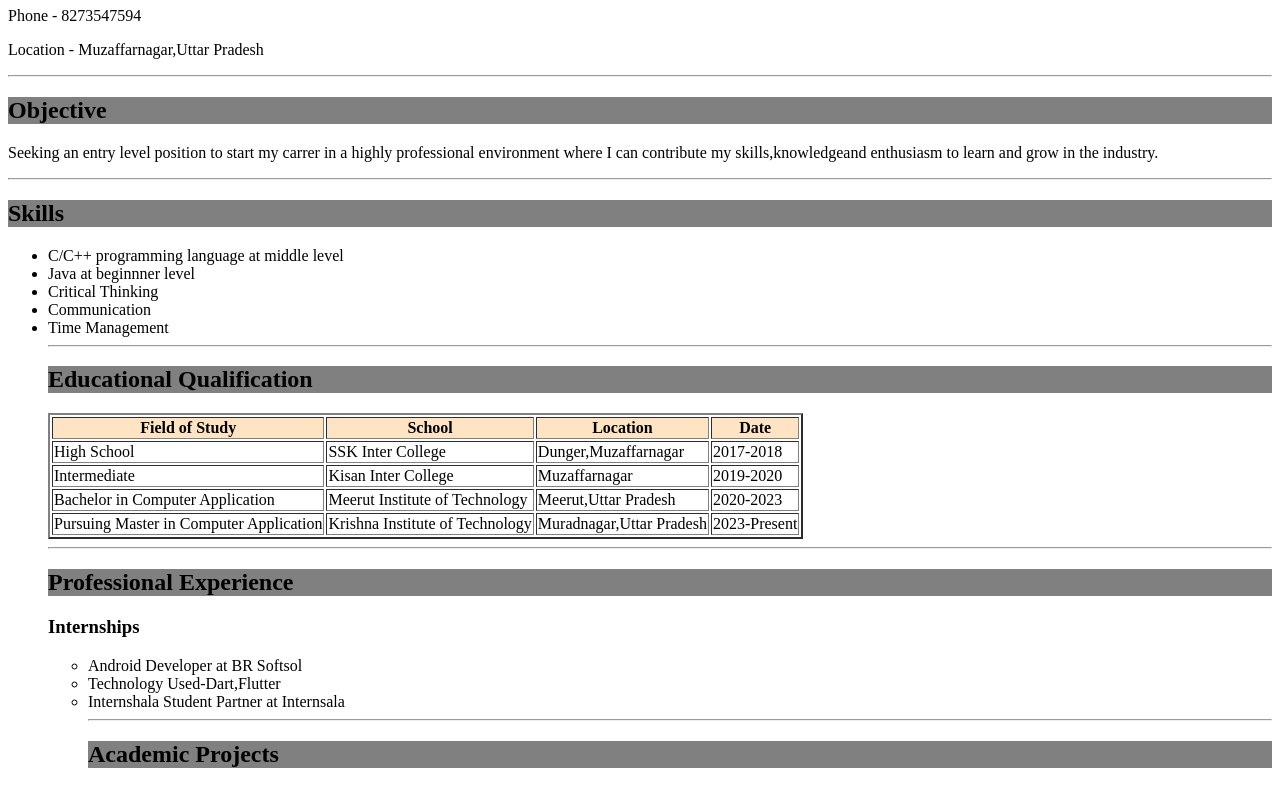
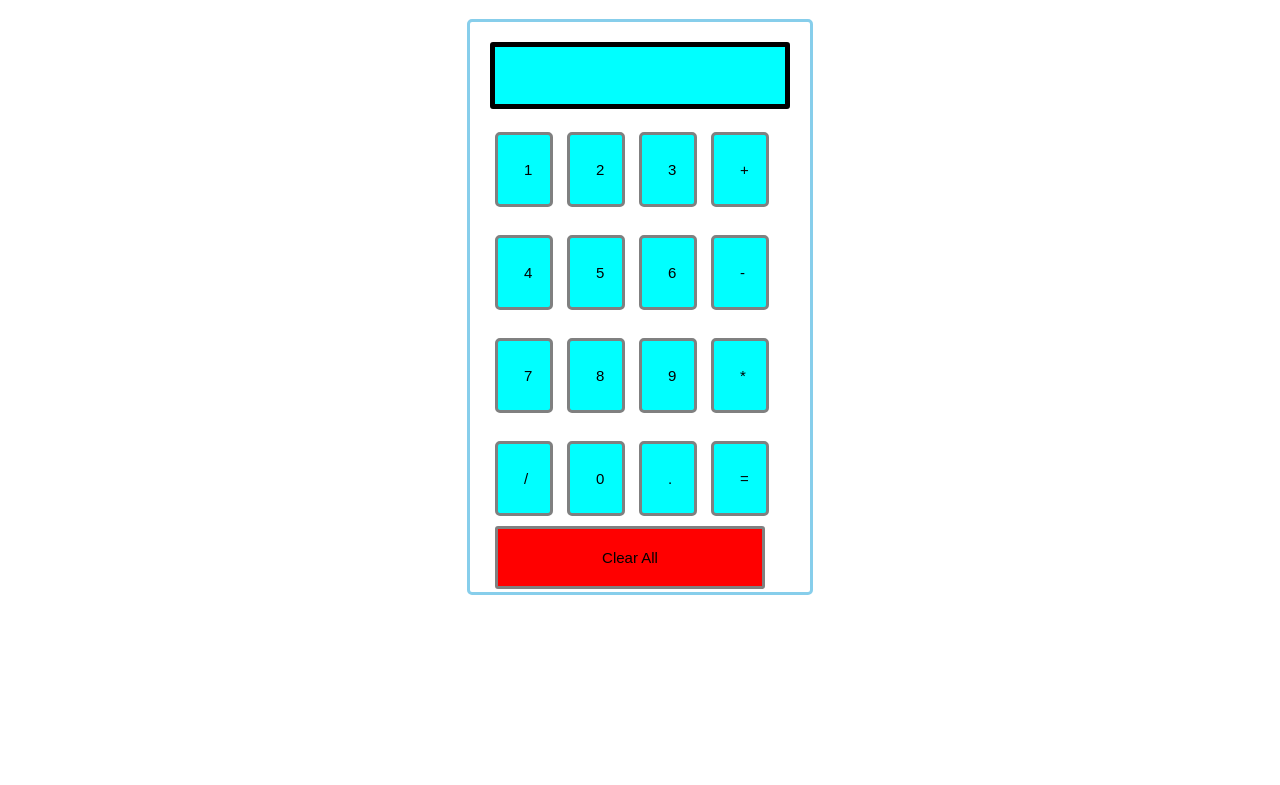
Before and after one commit to Tanu0090/Tanu0090.github.io, a plain HTML site: page index.html in a window 1280 px wide. Shown: the part 107-892 px from the top of the page. After the commit the page ends 800 px from the top, so only its background shows below. Drawn offline with Linux system fonts and the light colour scheme.

Commit message:
Add files via upload

```diff
--- a/index.html
+++ b/index.html
@@ -1,133 +1,99 @@
 <!DOCTYPE html>
-<html lang="en">
+<html lang = "en">
 <head>
-       <meta charset="UTF-8">
-       <meta http-equiv="X-UA-Compatible" content"IE=edge">
-       <name="viewport" content="width=device=width, intial-scale=1.0">
-       <title>Tanu's Resume</title>
-       <style>
-        h2{
-            background-color: gray;
-        }
+<title> JavaScript Calculator </title>
 
-        h4{
-            background-color: aquamarine;
-            text-decoration: none;
-        }
-       </style>
+<style>
+h1 {
+	text-align: center;
+	padding: 23px;
+	background-color: skyblue;
+	color: white;
+	}
+
+#clear{
+width: 270px;
+border: 3px solid gray;
+	border-radius: 3px;
+	padding: 20px;
+	background-color: red;
+}
+
+.formstyle
+{
+width: 300px;
+height: 530px;
+margin: auto;
+border: 3px solid skyblue;
+border-radius: 5px;
+padding: 20px;
+}
+
+
+
+input
+{
+width: 20px;
+background-color: aqua;
+color: black;
+border: 3px solid gray;
+	border-radius: 5px;
+	padding: 26px;
+	margin: 5px;
+	font-size: 15px;
+}
+
+
+#calc{
+width: 250px;
+border: 5px solid black;
+	border-radius: 3px;
+	padding: 20px;
+	margin: auto;
+}
+
+</style>
+
 </head>
 <body>
+<h1> Calculator Program in JavaScript </h1>
+<div class= "formstyle">
+<form name = "form1">
 
-          <h1><u> Tanu Malik</u> </h1>
-          <p>   Email    - tanumalik088@gmail.com</p>
-          <p>   Phone    - 8273547594</p>
-          <p>Location - Muzaffarnagar,Uttar Pradesh<p>
+	<!-- This input box shows the button pressed by the user in calculator. -->
+  <input id = "calc" type ="text" name = "answer"> <br> <br>
+  <!-- Display the calculator button on the screen. -->
+  <!-- onclick() function display the number prsses by the user. -->
+  <input type = "button" value = "1" onclick = "form1.answer.value += '1' ">
+  <input type = "button" value = "2" onclick = "form1.answer.value += '2' ">
+  <input type = "button" value = "3" onclick = "form1.answer.value += '3' ">
+   <input type = "button" value = "+" onclick = "form1.answer.value += '+' ">
+  <br> <br>
 
-          <hr>
+  <input type = "button" value = "4" onclick = "form1.answer.value += '4' ">
+  <input type = "button" value = "5" onclick = "form1.answer.value += '5' ">
+  <input type = "button" value = "6" onclick = "form1.answer.value += '6' ">
+  <input type = "button" value = "-" onclick = "form1.answer.value += '-' ">
+  <br> <br>
 
-          <h2>Objective</h2>
-          <p>Seeking an entry level position to start my carrer in a highly professional environment where I can contribute my skills,knowledgeand enthusiasm to learn and grow in the industry.
-          <hr>
-          <h2>Skills</h2>
-          <ul>
-          <li>C/C++ programming language at middle level</li>
-          <li>Java at beginnner level </li>
-          <li>Critical Thinking</li>
-          <li>Communication</li>
-          <li>Time Management</li>
-          <hr>
-          <h2>Educational Qualification</h2>
-          <table border="2">
-          <tr>
-             <th style="background-color: bisque"> Field of Study</th>
-             <th  style="background-color: bisque"> School</th>
-             <th  style="background-color: bisque">Location</th>
-             <th  style="background-color: bisque">Date</th>
-             </tr>
-           <tr>
-             <td>High School </td>
-             <td>SSK Inter College</td>
-             <td>Dunger,Muzaffarnagar</td>
-             <td>2017-2018</td>
-             </tr>
-            <tr>
-             <td>Intermediate</td>
-             <td> Kisan Inter College </td>
-             <td>Muzaffarnagar</td>
-             <td>2019-2020</td>
-             </tr>
-             <tr>
-             <td>Bachelor in Computer Application</td>
-             <td>Meerut Institute of Technology</td>
-             <td>Meerut,Uttar Pradesh </td>
-             <td>2020-2023</td>
-             </tr>
-             <tr>
-             <td>Pursuing Master in Computer Application </td>
-             <td>Krishna Institute of Technology</td>
-             <td>Muradnagar,Uttar Pradesh</td>
-             <td>2023-Present</td>
-             </tr>
+  <input type = "button" value = "7" onclick = "form1.answer.value += '7' ">
+  <input type = "button" value = "8" onclick = "form1.answer.value += '8' ">
+  <input type = "button" value = "9" onclick = "form1.answer.value += '9' ">
+  <input type = "button" value = "*" onclick = "form1.answer.value += '*' ">
+  <br> <br>
 
-          <table>
-          <hr>
-          <h2>Professional Experience</h2>
-          <h3>Internships</h3>
-          <ul>
-          <li>Android Developer at BR Softsol</li>
-          <li>Technology Used-Dart,Flutter</li>
-          <li>Internshala Student Partner at Internsala </li>
-          <hr>
-          <h2>Academic Projects</h2>
-          <h3>Student Management System</h3>
 
-          <li>Role-- Represntative & Documentation</li>
-          <h3>Anti-Social App</h3>
-          <li>Team Member</li>
-          <li>SAP Next GEN Hackthon</li>
-          <hr>
-          <h2>Certifications</h2>
+  <input type = "button" value = "/" onclick = "form1.answer.value += '/' ">
+  <input type = "button" value = "0" onclick = "form1.answer.value += '0' ">
+    <input type = "button" value = "." onclick = "form1.answer.value += '.' ">
+	<!-- When we click on the '=' button, the onclick() shows the sum results on the calculator screen. -->
+  <input type = "button" value = "=" onclick = "form1.answer.value = eval(form1.answer.value) ">
+  <br>
+  <!-- Display the Cancel button and erase all data entered by the user. -->
+  <input type = "button" value = "Clear All" onclick = "form1.answer.value = ' ' " id= "clear" >
+  <br>
 
-          <li>Critical Thinking</li>
-          <h4>Linkedin</h4>
-
-          <li>Certificate of AMCAT Team</li>
-          <h4>AMCAT</h4>
-
-          <li>Certificate of Accomplishment(Coding Contest)</li>
-          <h4>Kickstart</h4>
-
-          <li>Certificate of Zuno Fellowship Program</li>
-          <h4>Zuno</h4>
-
-          <li>Certificate AWS Training</li>
-
-          <h4>Meerut institute of Technology</h4>
-          <li>Certificate of Virtual ERP Sim India Competition</li>
-          <h4>SAP University Alliances</h4>
-
-          <li>Offer letter of ISP </li>
-          <h4>Internshala</h4>
-
-          <li>Participation certificate  </li>
-          <h4>PreBytes</h4>
-
-          <li>Participartion certicate in MRIDANG 2023 (RAP WALK) </li>
-          <h4>Meerut Institute of Technology </h4>
-          <hr>
-          <h2>Languages</h2>
-          <li>Hindi</li>
-          <li>English</li>
-          <hr>
-          <h2>Hobbies</h2>
-          <li>Painting,Draw Sketches</li>
-          <li>Play Badminton</li>
-          <li>Listening Music</li>
-          <li>Writing</li>
-          <hr>
-          <h2>Connect with me</h2>
-          <p>Linkedin - <a href=" https://www.linkedin.com/in/tanu-malik-a2322820b" target="_blank">Linkedin Account</a></p>
-          <p>Github   - <a href="https://github.com/tanu0090 " target="_blank">GitHub Account </a></p>
-
+</form>
+</div>
 </body>
 </html>
```
